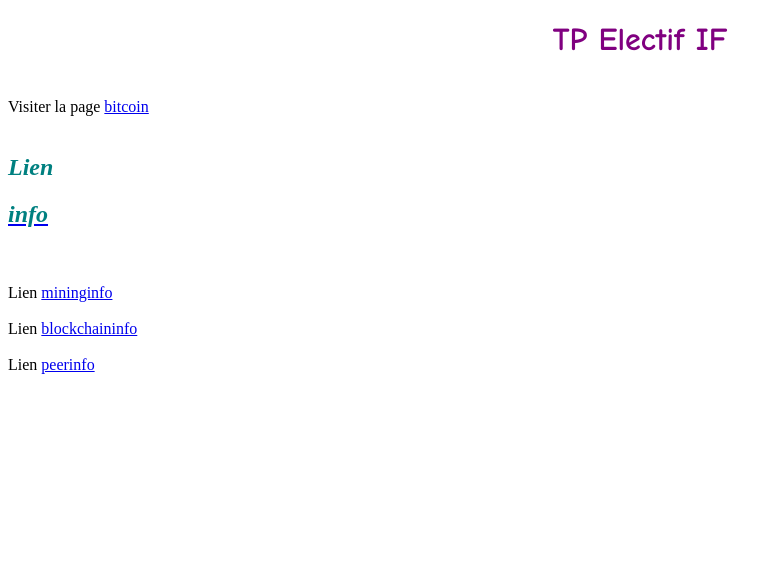
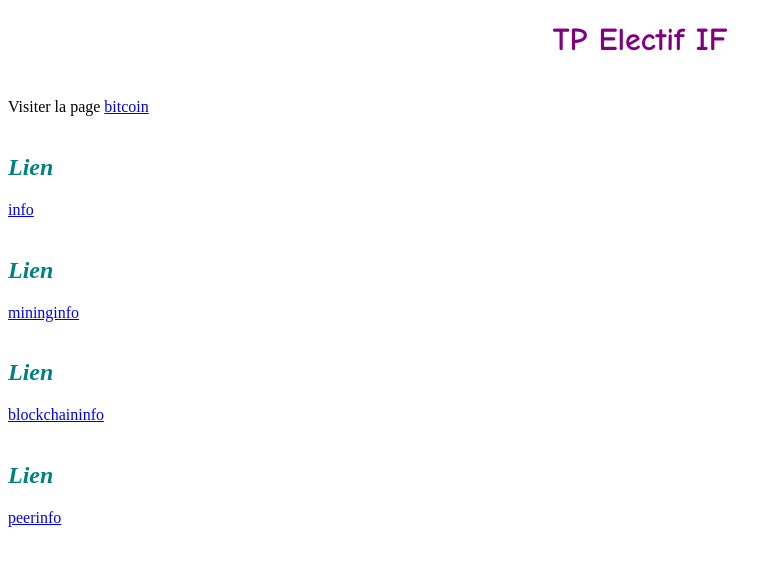
Before and after one commit to ruthkueviakoe/ruthkueviakoe.github.io, a plain HTML site: page index.html in a window 1280 px wide. Shown: the whole page, without its empty margins (0-783 px from the left). Drawn offline with Linux system fonts and the light colour scheme.

Commit message:
Update index.html

```diff
--- a/index.html
+++ b/index.html
@@ -21,15 +21,15 @@
 		Visiter la page <a href="bitcoin.html">bitcoin</a>
 		<br/>
 		<br/>
-		<h2>Lien</h2>  <a href="http://bitcoin.mubiz.com/info"><h2>info</h2></a>
+		<h2>Lien</h2>  <a href="http://bitcoin.mubiz.com/info">info</a>
 		<br/>
 		<br/>
-		Lien  <a href="http://bitcoin.mubiz.com/mininginfo">mininginfo</a>
+		<h2>Lien</h2>  <a href="http://bitcoin.mubiz.com/mininginfo">mininginfo</a>
 		<br/>
 		<br/>
-		Lien  <a href="http://bitcoin.mubiz.com/blockchaininfo">blockchaininfo</a>
+		<h2>Lien</h2>  <a href="http://bitcoin.mubiz.com/blockchaininfo">blockchaininfo</a>
 		<br/>
 		<br/>
-		Lien  <a href="http://bitcoin.mubiz.com/peerinfo">peerinfo</a>
+		<h2>Lien</h2>  <a href="http://bitcoin.mubiz.com/peerinfo">peerinfo</a>
 	</body>
 </html>
```
